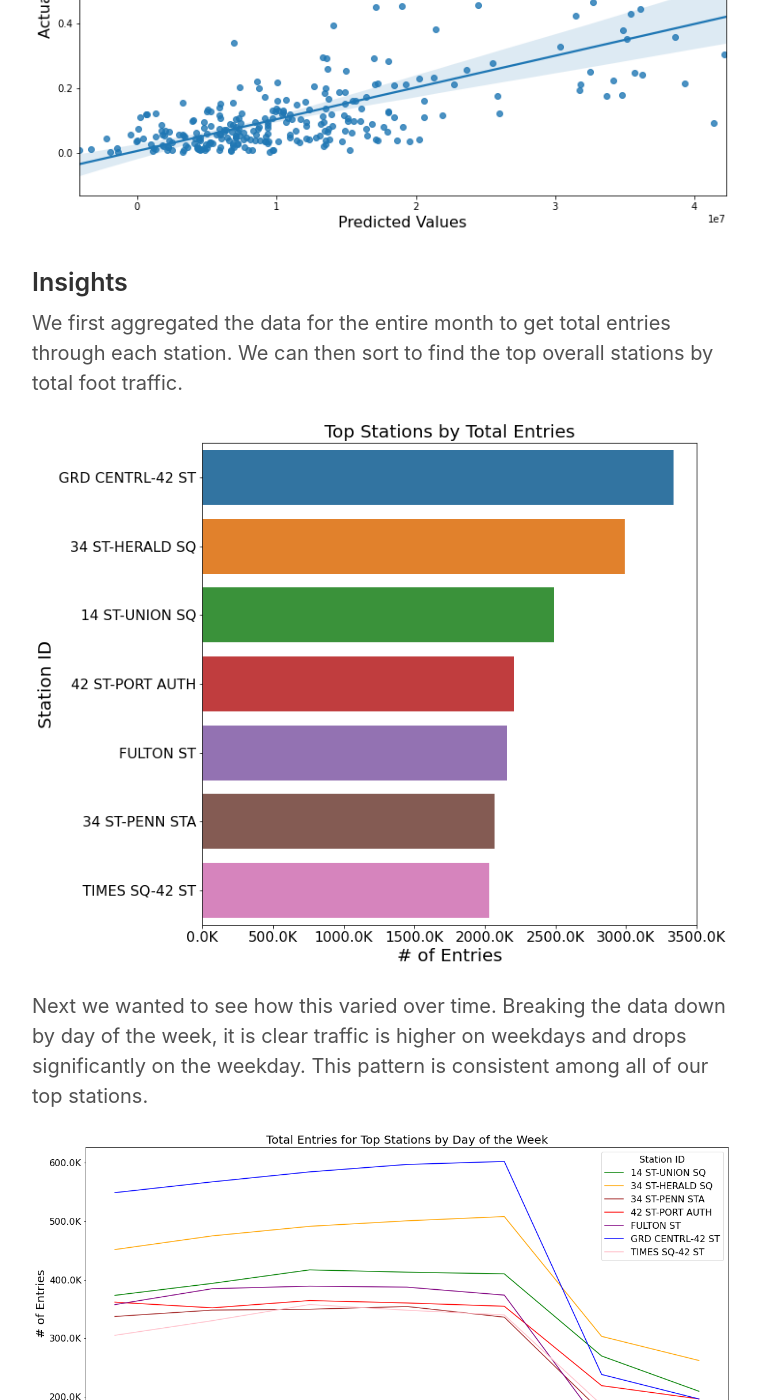
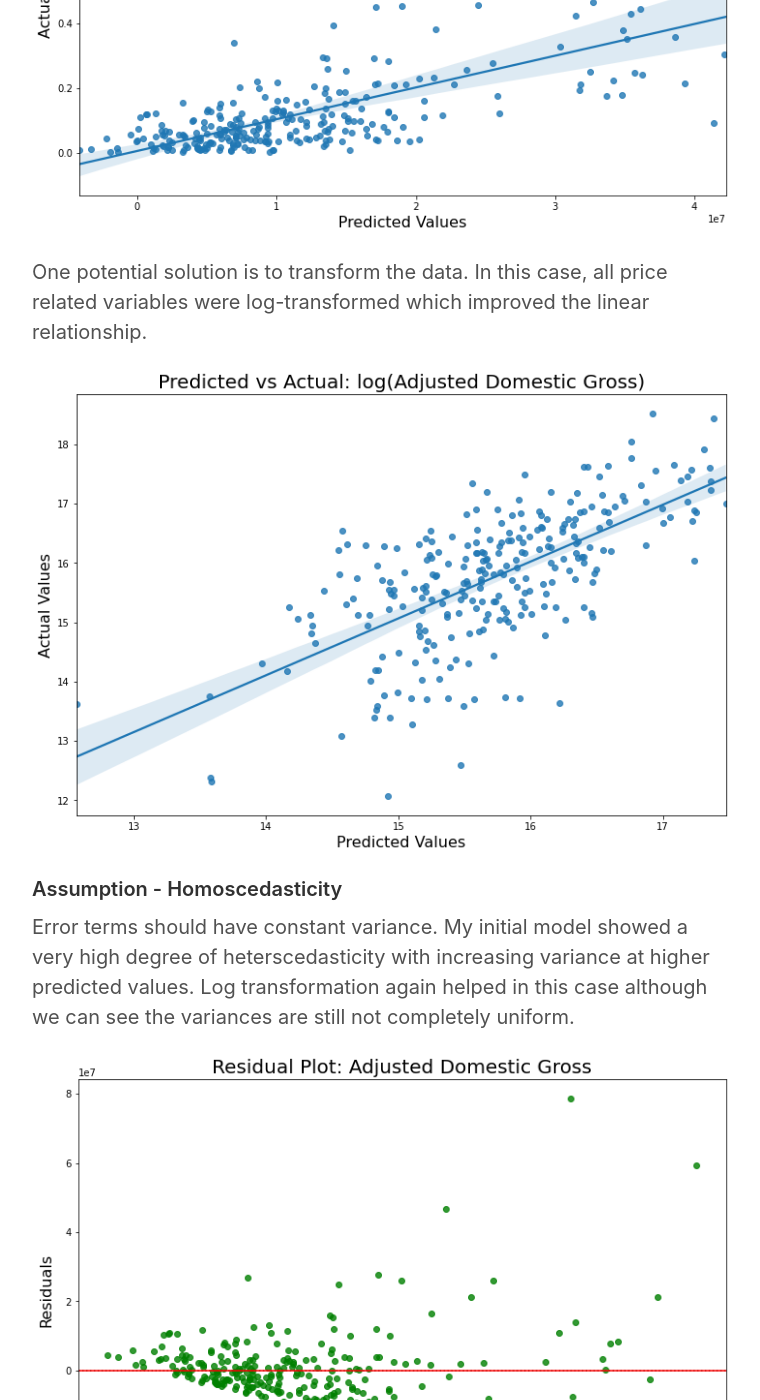
Before and after one commit to enndy6285/enndy6285.github.io, a Jekyll site: the page built from _posts/2020-04-21-lin-reg-movies.md, in a window 1280 px wide and 1400 px high, scrolled down 1533 px. Shown: the whole window, without its empty margins (258-1018 px from the left). Built offline with Jekyll 4.4.1, drawn with Linux system fonts in a browser that asks for light colours; some of the changed text lies outside the part shown.

Commit message:
updating blog 2

```diff
--- a/_posts/2020-04-21-lin-reg-movies.md
+++ b/_posts/2020-04-21-lin-reg-movies.md
@@ -16,12 +16,26 @@ Data was scraped from [BoxOfficeMojo](http://www.boxofficemojo.com) and [IMDB](h
 ### Linear Regression Modeling
 For a linear regression model to be successful, it must satisfy the assumptions of linear regression. As I learned throughout this project, this is very challenging in practice.
 
-#### Assumption #1 - Linearity
+#### Assumption - Linearity
 Ideally there is a linear relationship between the dependent and indepdent variables if we are trying to fit a linear regression model...
 
 Unfortunately this poses some immediate challenges since we are dealing with price. Since box office earnings cannot not go below zero on the lower bound and can be infinitely high on the upper bound, this can cause linearity to break down. Looking at an initial plot of Actual vs Predicted values, we can see linear regression is not performing as well as we would hope.
 
 ![Actual vs. Predicted]({{ site.url }}/images/2020-04-21/actual_pred.png)
+
+One potential solution is to transform the data. In this case, all price related variables were log-transformed which improved the linear relationship.
+
+![Actual vs. Predicted (log)]({{ site.url }}/images/2020-04-21/log_act_pred.png)
+
+#### Assumption - Homoscedasticity
+Error terms should have constant variance. My initial model showed a very high degree of heterscedasticity with increasing variance at higher predicted values. Log transformation again helped in this case although we can see the variances are still not completely uniform.
+
+![Residual Plot]({{ site.url }}/images/2020-04-21/resid.png)
+![Residual Plot (log)]({{ site.url }}/images/2020-04-21/log_resid.png)
+
+#### Assumption - No Multi-Collinearity
+
+
 
 
 ### Insights
```
